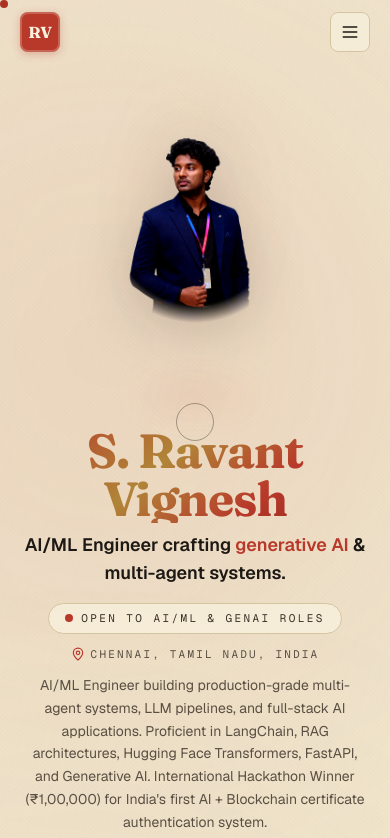
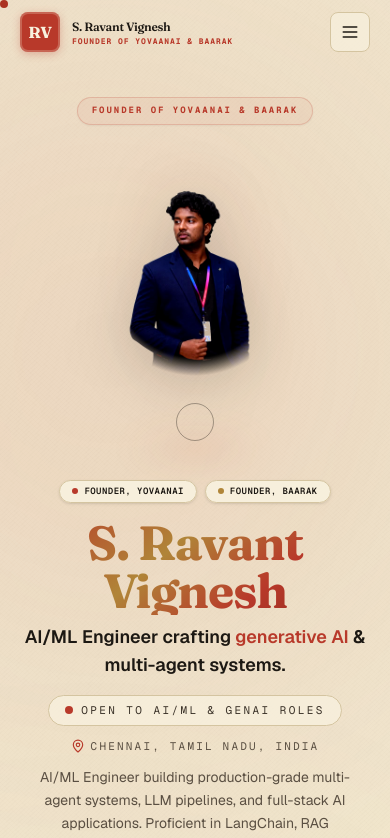
Before and after one commit to Ravant2005/portfolio, a Next.js app: page / in a window 390 px wide. Shown: the top 838 px of the page. Built offline with nearby package versions, Linux system fonts and the light colour scheme.

Commit message:
Optimize mobile Hero layout with founder tags below photo, top banner mention, and visible mobile header title

```diff
--- a/src/components/sections/hero.tsx
+++ b/src/components/sections/hero.tsx
@@ -47,6 +47,16 @@ export function Hero() {
         {/* ── LEFT: Text column ── */}
         <div className="flex flex-col items-center text-center lg:items-start lg:text-left order-1 lg:order-1">
 
+          {/* Top-most Header Mention on Mobile */}
+          <motion.div
+            {...fadeUp(0.02)}
+            className="block lg:hidden mb-6 text-center"
+          >
+            <span className="inline-flex items-center gap-1.5 font-mono text-[9px] uppercase tracking-[0.22em] text-cinnabar bg-cinnabar/5 border border-cinnabar/20 rounded-full px-3.5 py-1.5 font-bold shadow-xs">
+              Founder of YovaanAI &amp; Baarak
+            </span>
+          </motion.div>
+
           {/* ── Mobile-only Portrait — appears FIRST before name on mobile ── */}
           <motion.div
             {...fadeIn(0.05)}
@@ -82,6 +92,25 @@ export function Hero() {
             />
           </motion.div>
 
+          {/* Venture badges right below photo on mobile */}
+          <motion.div
+            {...fadeUp(0.1)}
+            className="flex flex-wrap items-center justify-center gap-2 mb-4 lg:hidden"
+          >
+            <span className="inline-flex items-center gap-1.5 rounded-full border border-border bg-paper-light/95 px-3 py-1 shadow-sm">
+              <span className="relative flex h-1.5 w-1.5 rounded-full bg-cinnabar" />
+              <span className="font-mono text-[9px] uppercase tracking-wider text-ink font-semibold">
+                Founder, YovaanAI
+              </span>
+            </span>
+            <span className="inline-flex items-center gap-1.5 rounded-full border border-border bg-paper-light/95 px-3 py-1 shadow-sm">
+              <span className="relative flex h-1.5 w-1.5 rounded-full bg-gold" />
+              <span className="font-mono text-[9px] uppercase tracking-wider text-ink font-semibold">
+                Founder, Baarak
+              </span>
+            </span>
+          </motion.div>
+
           {/* Name — tight below portrait on mobile */}
           <motion.h1
             {...fadeUp(0.15)}
@@ -95,6 +124,25 @@ export function Hero() {
           >
             S. Ravant<br className="hidden sm:block" /> Vignesh
           </motion.h1>
+
+          {/* Desktop-only Founder Badges */}
+          <motion.div
+            {...fadeUp(0.2)}
+            className="hidden lg:flex items-center gap-2 mt-4"
+          >
+            <span className="inline-flex items-center gap-1.5 rounded-full border border-border bg-paper-light/95 px-3 py-1 shadow-sm">
+              <span className="relative flex h-1.5 w-1.5 rounded-full bg-cinnabar animate-pulse" />
+              <span className="font-mono text-[10px] uppercase tracking-wider text-ink font-semibold">
+                Founder, YovaanAI
+              </span>
+            </span>
+            <span className="inline-flex items-center gap-1.5 rounded-full border border-border bg-paper-light/95 px-3 py-1 shadow-sm">
+              <span className="relative flex h-1.5 w-1.5 rounded-full bg-gold animate-pulse" />
+              <span className="font-mono text-[10px] uppercase tracking-wider text-ink font-semibold">
+                Founder, Baarak
+              </span>
+            </span>
+          </motion.div>
 
           {/* Role tagline — right below name, closer on mobile */}
           <motion.p {...fadeUp(0.25)} className="mt-2 lg:mt-5 text-lg sm:text-xl md:text-2xl font-semibold text-ink max-w-xl">
--- a/src/components/sections/nav.tsx
+++ b/src/components/sections/nav.tsx
@@ -41,12 +41,12 @@ export function Nav() {
           >
             RV
           </span>
-          <span className="hidden flex-col leading-none sm:flex">
-            <span className="font-display text-sm font-semibold tracking-tight text-ink">
+          <span className="flex flex-col leading-none">
+            <span className="font-display text-xs sm:text-sm font-semibold tracking-tight text-ink">
               S. Ravant Vignesh
             </span>
-            <span className="font-mono text-[10px] uppercase tracking-[0.28em] text-ink-soft">
-              AI / ML Engineer
+            <span className="font-mono text-[8px] sm:text-[9px] uppercase tracking-[0.12em] sm:tracking-[0.2em] text-cinnabar mt-0.5 font-bold">
+              Founder of YovaanAI &amp; Baarak
             </span>
           </span>
         </Link>
```
